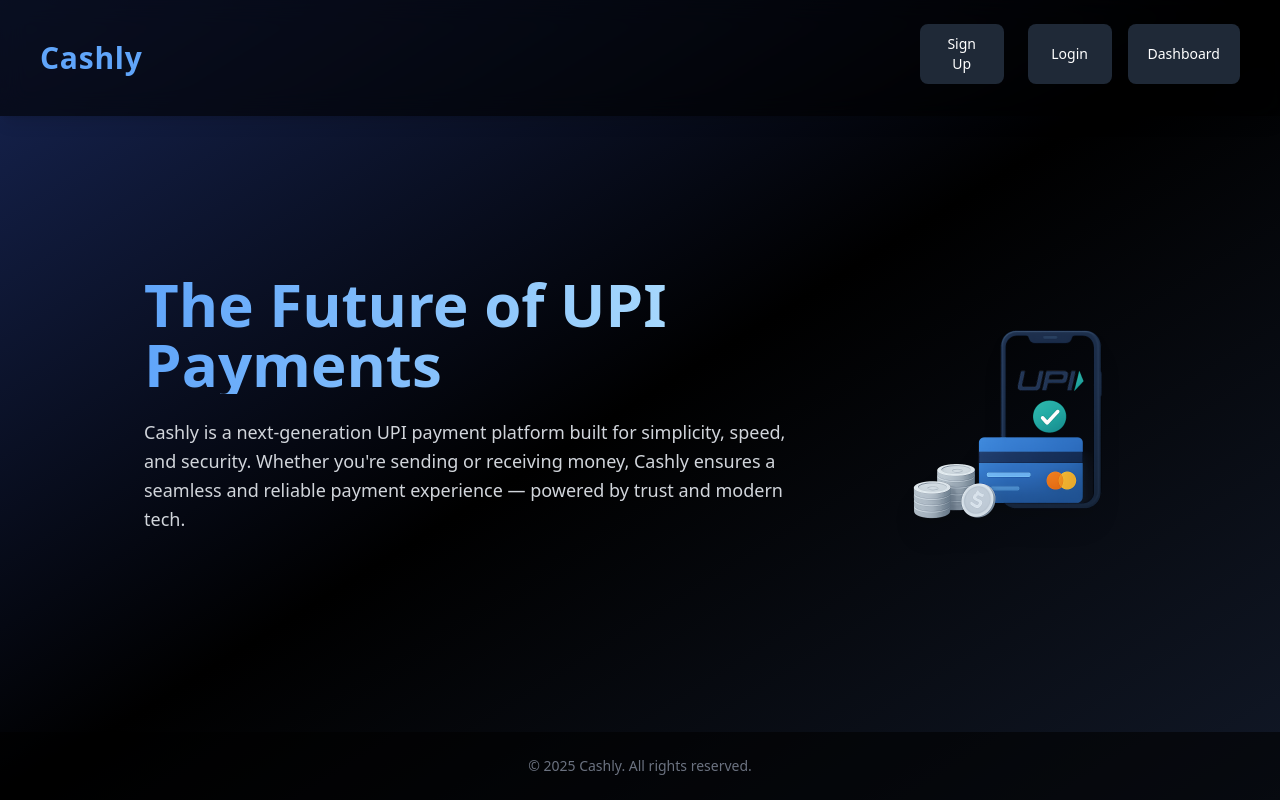
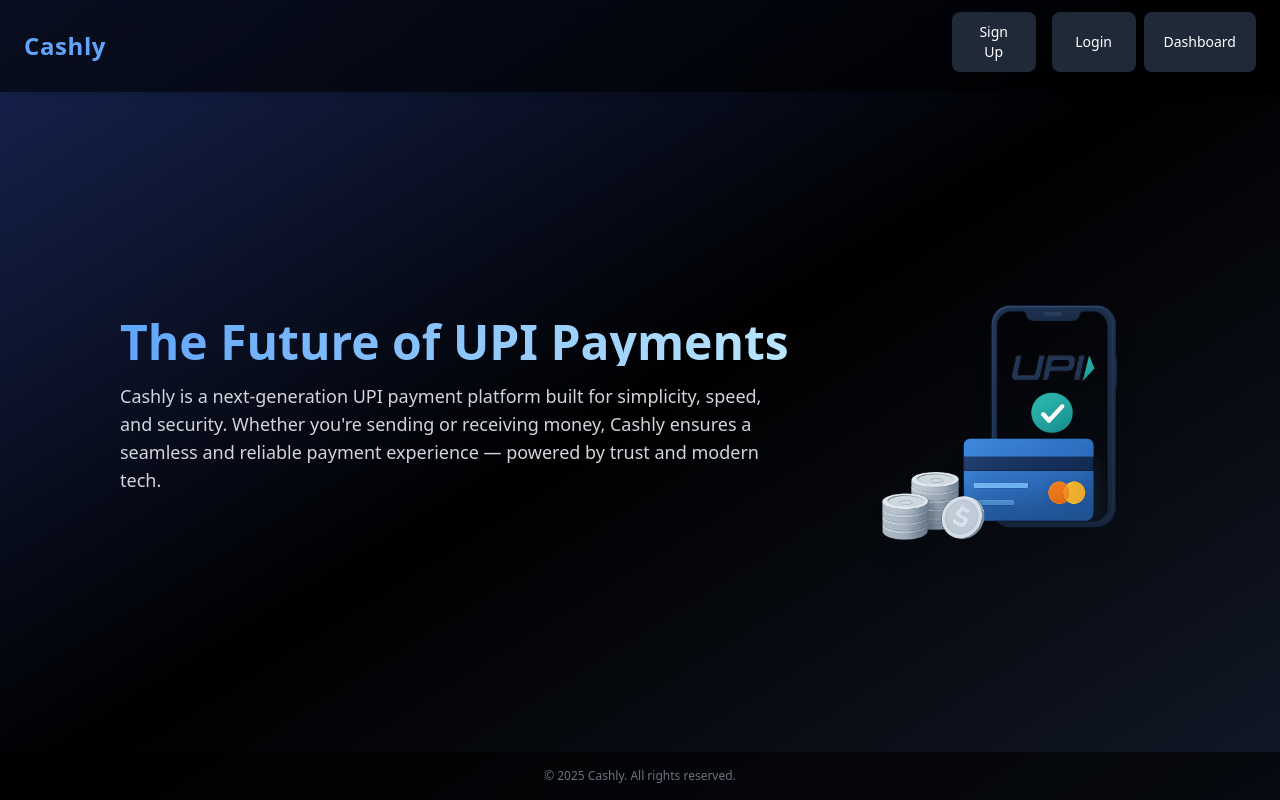
Before and after one commit to ombalgude/cashly, a React (Vite) app in the folder frontend/: page / in a window 1280 px wide. Built offline with nearby package versions, Linux system fonts and the light colour scheme; no server answers.

Commit message:
some ui changes

```diff
--- a/frontend/src/pages/Landing.jsx
+++ b/frontend/src/pages/Landing.jsx
@@ -19,15 +19,15 @@ const LandingPage = () => {
   return (
     <div className="min-h-screen flex flex-col bg-gradient-to-br from-blue-950 via-black to-gray-900 text-white font-sans">
       {/* Navbar */}
-      <nav className="flex justify-between items-center px-10 py-6 shadow-lg bg-black bg-opacity-60 backdrop-blur-md">
-        <h1 className="text-3xl font-extrabold tracking-wide text-blue-400">
+      <nav className="flex justify-between items-center px-6 py-3 shadow-md bg-black bg-opacity-60 backdrop-blur-md">
+        <h1 className="text-2xl font-bold tracking-wide text-blue-400">
           Cashly
         </h1>
-        <div className="flex space-x-4">
+        <div className="flex space-x-2">
           <Button
             label="Sign Up"
             onClick={() => navigate("/signup")}
-            className="text-lg px-6 py-2 font-medium whitespace-nowrap"
+            className="text-sm px-4 py-1.5"
           />
           <Button
             label={isLoggedIn ? "Logout" : "Login"}
@@ -39,7 +39,7 @@ const LandingPage = () => {
                 navigate("/signin");
               }
             }}
-            className="text-lg px-6 py-2 font-medium"
+            className="text-sm px-4 py-1.5"
           />
           <Button
             label="Dashboard"
@@ -51,19 +51,19 @@ const LandingPage = () => {
                 alert("Please sign in first to access the dashboard.");
               }
             }}
-            className="text-lg px-6 py-2 font-medium"
+            className="text-sm px-4 py-1.5"
           />
         </div>
       </nav>
 
       {/* Hero Section */}
-      <section className="flex-grow flex items-center justify-center px-6 md:px-36 py-20">
-        <div className="flex flex-col-reverse md:flex-row items-center justify-center gap-16 w-full">
+      <section className="flex-grow flex items-center justify-center px-6 md:px-24 py-16">
+        <div className="flex flex-col-reverse md:flex-row items-center justify-center gap-12 w-full">
           <div className="text-center md:text-left max-w-2xl">
-            <h2 className="text-5xl md:text-6xl font-extrabold mb-6 text-transparent bg-clip-text bg-gradient-to-r from-blue-400 to-sky-200">
+            <h2 className="text-4xl md:text-5xl font-extrabold mb-4 text-transparent bg-clip-text bg-gradient-to-r from-blue-400 to-sky-200">
               The Future of UPI Payments
             </h2>
-            <p className="text-lg text-gray-300 mb-10 leading-relaxed">
+            <p className="text-base md:text-lg text-gray-300 mb-8 leading-relaxed">
               Cashly is a next-generation UPI payment platform built for
               simplicity, speed, and security. Whether you're sending or
               receiving money, Cashly ensures a seamless and reliable payment
@@ -75,14 +75,14 @@ const LandingPage = () => {
             <img
               src={upiImage}
               alt="UPI Illustration"
-              className="w-80 md:w-96 drop-shadow-xl hover:scale-105 transition-transform duration-300 ease-in-out"
+              className="w-64 md:w-80 drop-shadow-xl hover:scale-105 transition-transform duration-300 ease-in-out"
             />
           </div>
         </div>
       </section>
 
       {/* Footer */}
-      <footer className="mt-auto text-center text-gray-500 text-sm py-6 bg-black bg-opacity-60">
+      <footer className="mt-auto text-center text-gray-500 text-xs py-4 bg-black bg-opacity-60">
         © 2025 Cashly. All rights reserved.
       </footer>
     </div>
--- a/frontend/src/pages/Sendmoney.jsx
+++ b/frontend/src/pages/Sendmoney.jsx
@@ -1,11 +1,10 @@
-import { useSearchParams } from "react-router-dom";
+import { useSearchParams, useNavigate } from "react-router-dom";
 import { useState } from "react";
 import axios from "axios";
 import { Button } from "../components/Button";
 import { InputBox } from "../components/Inputbox";
 import { Heading } from "../components/Heading";
 import { SubHeading } from "../components/Subheading";
-import { useNavigate } from "react-router-dom";
 import BACKEND_URL from "../../config";
 
 export const SendMoney = () => {
@@ -23,7 +22,7 @@ export const SendMoney = () => {
         `${BACKEND_URL}/api/v1/account/transfer`,
         {
           to: id,
-          amount: Number(amount), // Make sure to convert amount to a number
+          amount: Number(amount),
         },
         {
           headers: {
@@ -40,22 +39,32 @@ export const SendMoney = () => {
   };
 
   return (
-    <div className="bg-gray-800 h-screen flex justify-center items-center">
-      <div className="bg-white rounded-lg w-96 text-center p-8 shadow-md">
-        <Heading label={"Send Money"} />
-        <div className="flex items-center space-x-4 pt-8">
-          <div className="rounded-full bg-green-500 w-12 h-12 flex items-center justify-center text-white text-xl">
-            {name[0].toUpperCase()}
+    <div className="min-h-screen bg-gradient-to-br from-slate-900 to-slate-700 flex items-center justify-center px-4">
+      <div className="bg-white rounded-2xl shadow-lg w-full max-w-md p-8 space-y-6">
+        <Heading label="Send Money" />
+
+        <div className="flex items-center gap-4 pt-4">
+          <div className="w-14 h-14 rounded-full bg-green-600 text-white flex items-center justify-center text-2xl font-semibold">
+            {name?.[0]?.toUpperCase()}
           </div>
-          <SubHeading label={name} />
+          <div>
+            <SubHeading label={name} />
+            <p className="text-sm text-gray-500">Recipient</p>
+          </div>
         </div>
-        <InputBox
-          label={"Amount (in Rs)"}
-          placeholder={"Enter amount"}
-          type="number"
-          onChange={(e) => setAmount(e.target.value)}
-        />
-        <Button label={"Send"} onClick={handleSend} />
+
+        <div className="pt-4">
+          <InputBox
+            label="Amount (in ₹)"
+            placeholder="Enter amount"
+            type="number"
+            onChange={(e) => setAmount(e.target.value)}
+          />
+        </div>
+
+        <div className="pt-4">
+          <Button label="Send" onClick={handleSend} />
+        </div>
       </div>
     </div>
   );
```
